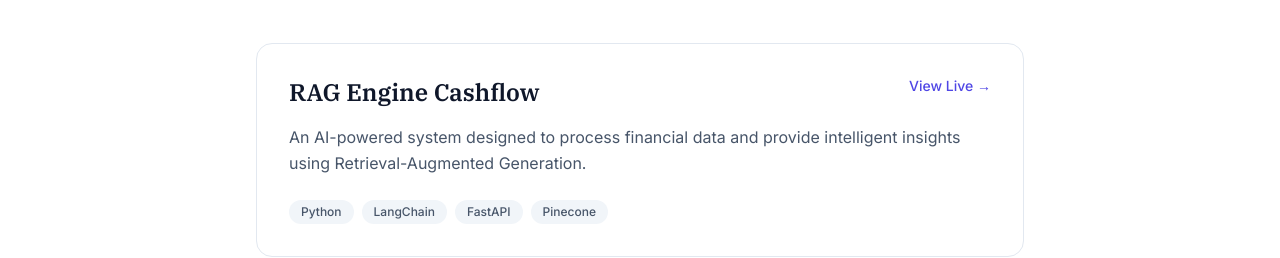
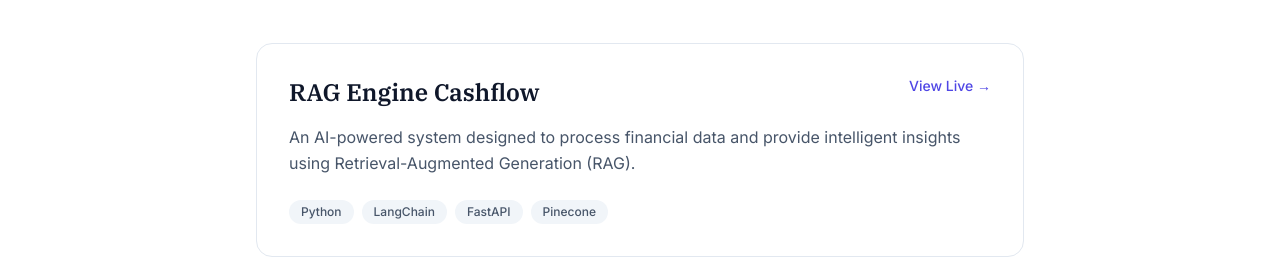
Before and after one commit to alexanderlin-com/alexanderlin-root, a React (Vite) app: page / in a window 1280 px wide. Shown: the part 1460-1718 px from the top of the page. Built offline with nearby package versions, Linux system fonts and the light colour scheme.

Commit message:
update home

```diff
--- a/src/pages/Home.tsx
+++ b/src/pages/Home.tsx
@@ -6,7 +6,7 @@ import { motion } from "framer-motion";
 const projects = [
   {
     title: "RAG Engine Cashflow",
-    description: "An AI-powered system designed to process financial data and provide intelligent insights using Retrieval-Augmented Generation.",
+    description: "An AI-powered system designed to process financial data and provide intelligent insights using Retrieval-Augmented Generation (RAG).",
     tags: ["Python", "LangChain", "FastAPI", "Pinecone"],
     link: "https://github.com/alexanderlin-com/rag-engine-cashflow"
   },
```
